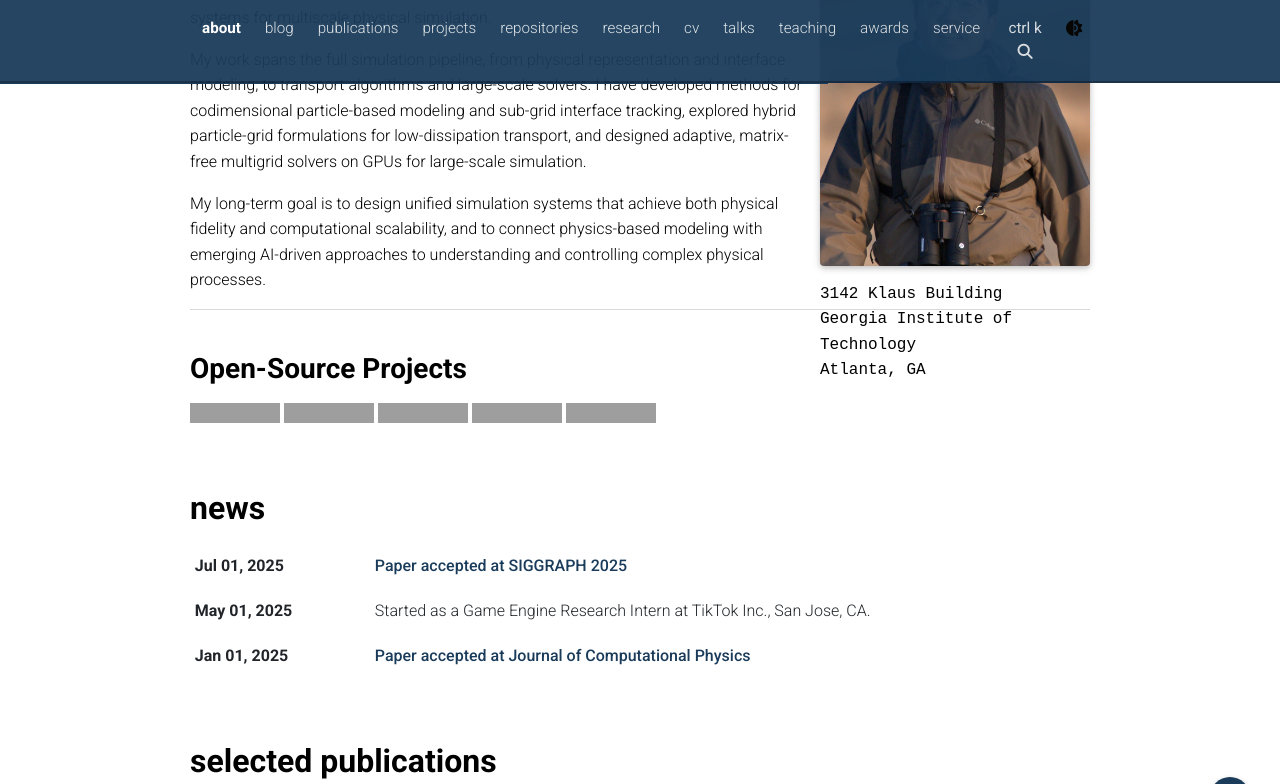
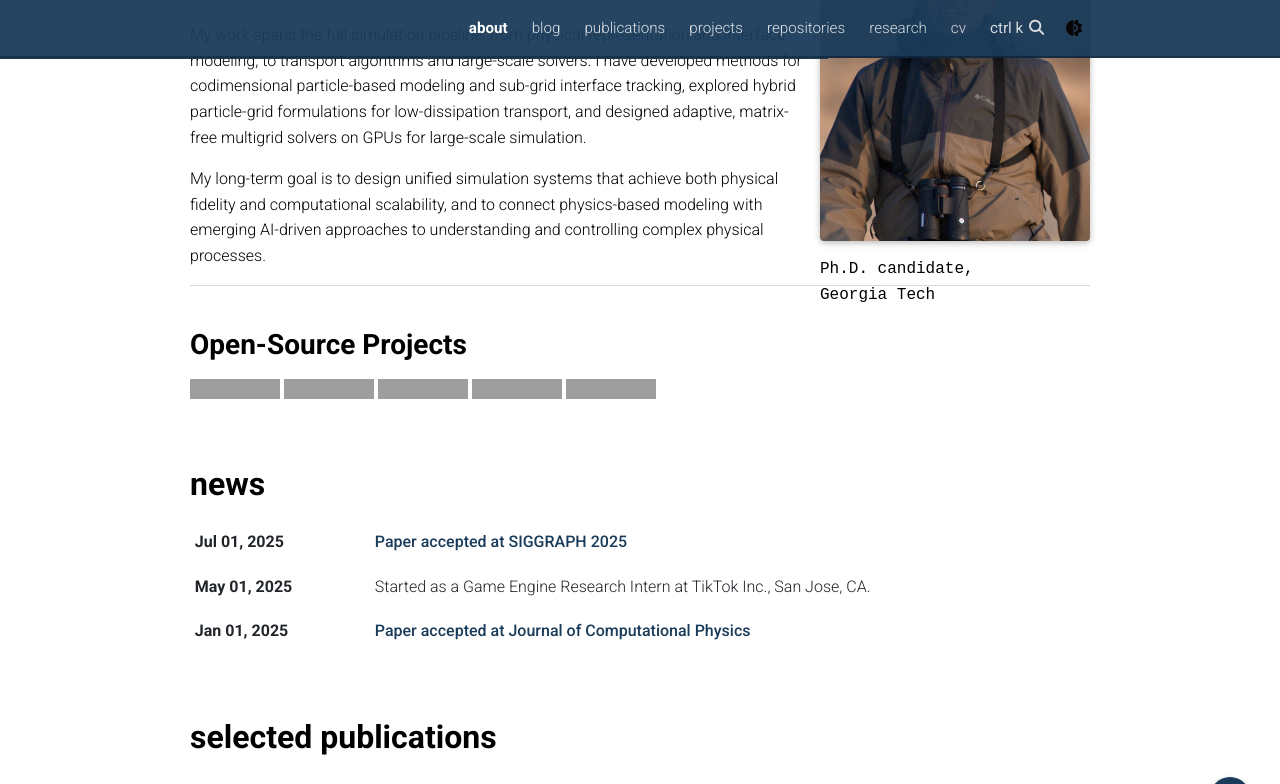
Before and after one commit to wang-mengdi/wang-mengdi.github.io, a Jekyll site: the page built from _pages/about.md, in a window 1280 px wide and 900 px high, scrolled down 324 px, cut to the strip 0-784 px from the top of the window. Built offline with Jekyll 4.4.1, drawn with Linux system fonts in a browser that asks for light colours; nearby versions of some CDN libraries; library addresses are completed by our own code; comment, search, counter and statistics services are not loaded; grey boxes are pictures that could not be loaded.

Commit message:
Remove empty pages (talks, teaching, awards, service) and fix about.md

```diff
--- a/_pages/about.md
+++ b/_pages/about.md
@@ -9,9 +9,8 @@ profile:
   image: mengdi.jpg
   image_circular: false
   more_info: >
-    <p>3142 Klaus Building</p>
-    <p>Georgia Institute of Technology</p>
-    <p>Atlanta, GA</p>
+    <p>Ph.D. candidate</p>,
+    <p>Georgia Tech</p>
 
 selected_papers: true
 social: true
```
Also changed, not shown: _pages/awards.md (deleted, +0 -14 lines), _pages/service.md (deleted, +0 -14 lines), _pages/talks.md (deleted, +0 -14 lines), _pages/teaching.md (deleted, +0 -15 lines).
